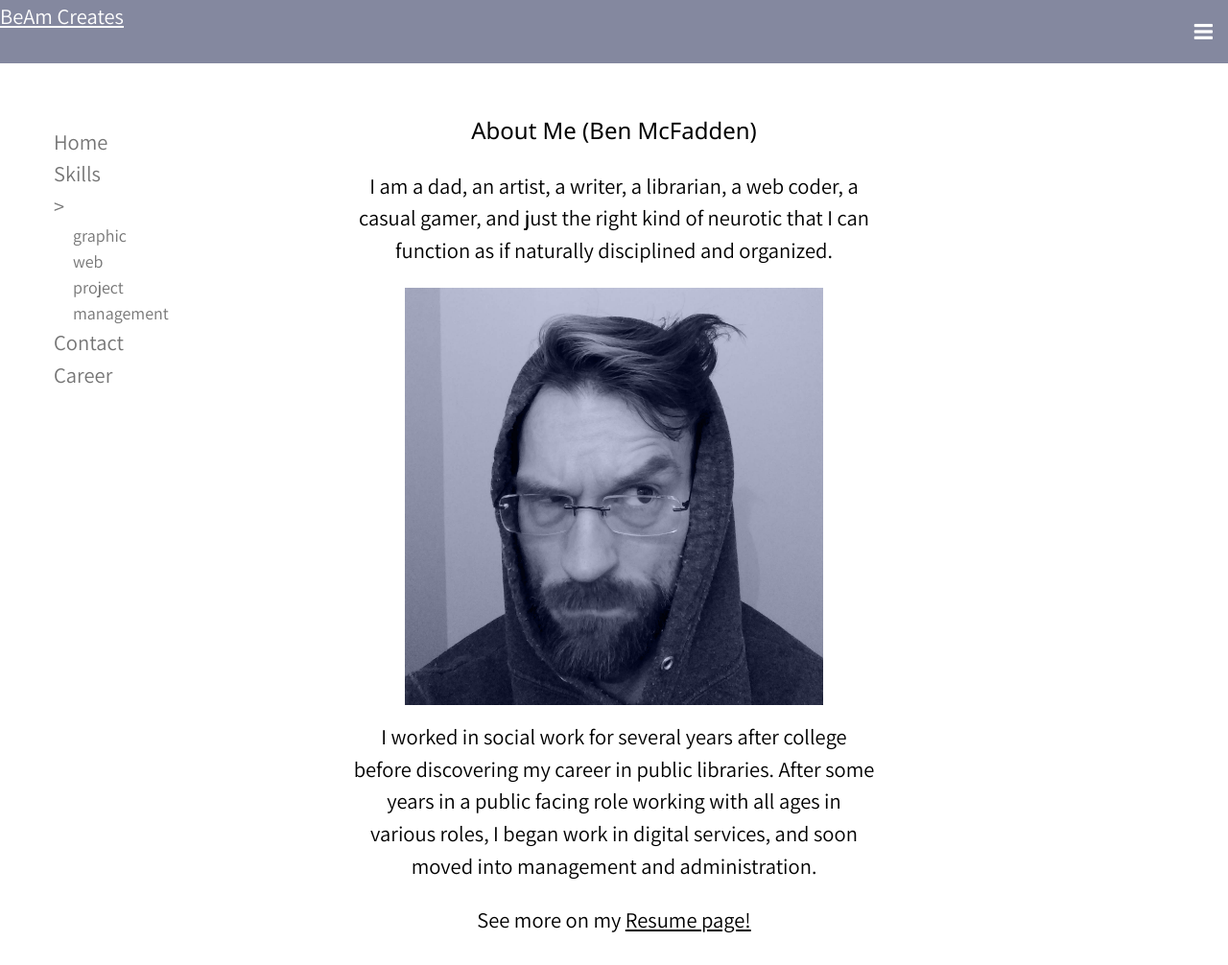
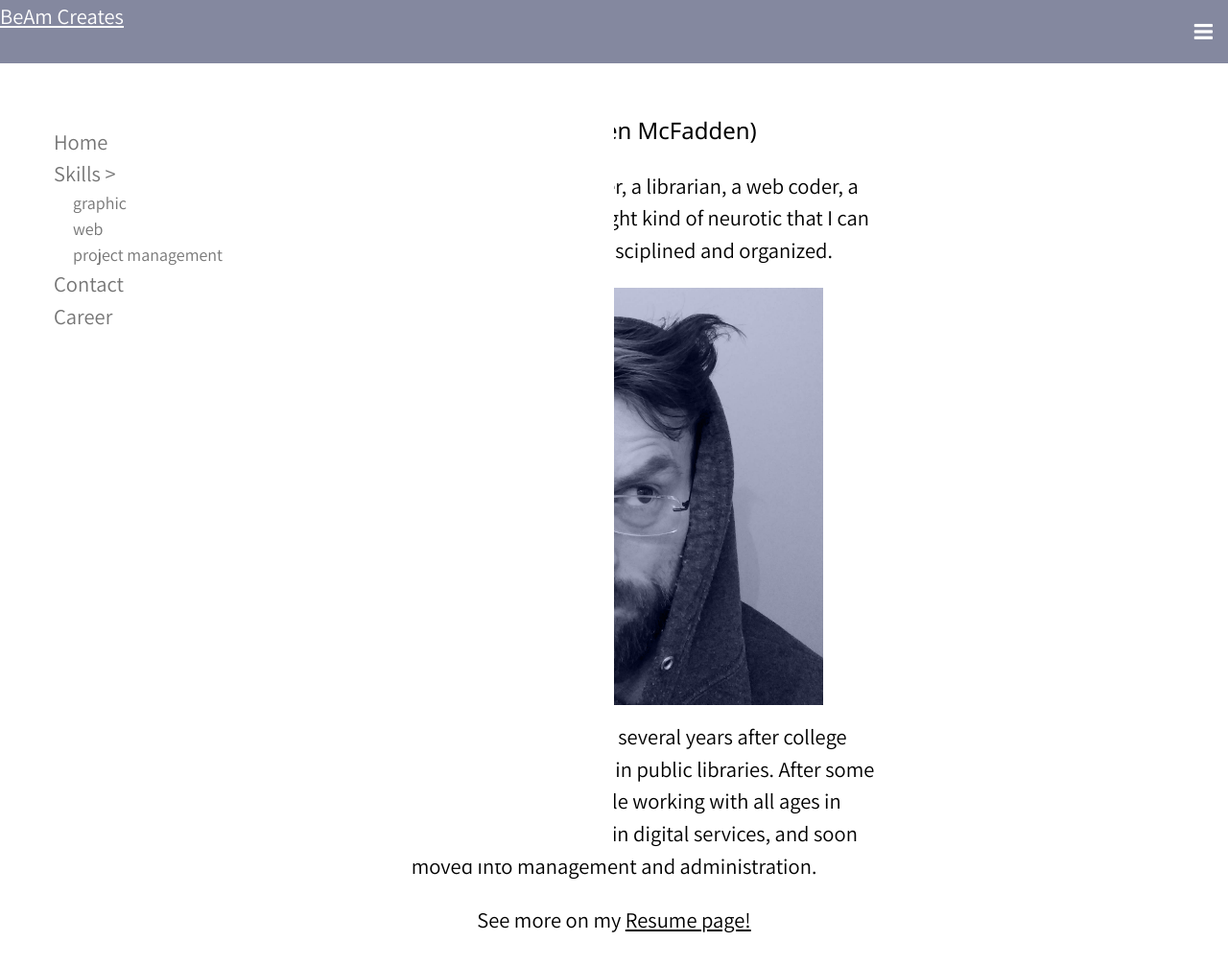
Before and after one commit to viscid2013/beamcreates2, a PHP site: page /home.html in a window 1280 px wide. Shown: the whole page at 96% size. Run offline with PHP 8.4, Linux system fonts and the light colour scheme; some libraries are stand-ins or nearby versions.

Commit message:
fixed stupidness hopefully

```diff
--- a/styles/beamW3.css
+++ b/styles/beamW3.css
@@ -32,10 +32,12 @@ body{
 #topBar{
 
 }
+#sideNav{
+	width: 50%;
+}
 
 #sideNav ul{
 	list-style: none;
-	width: 50%;
 }
 
 .subNav{
```
